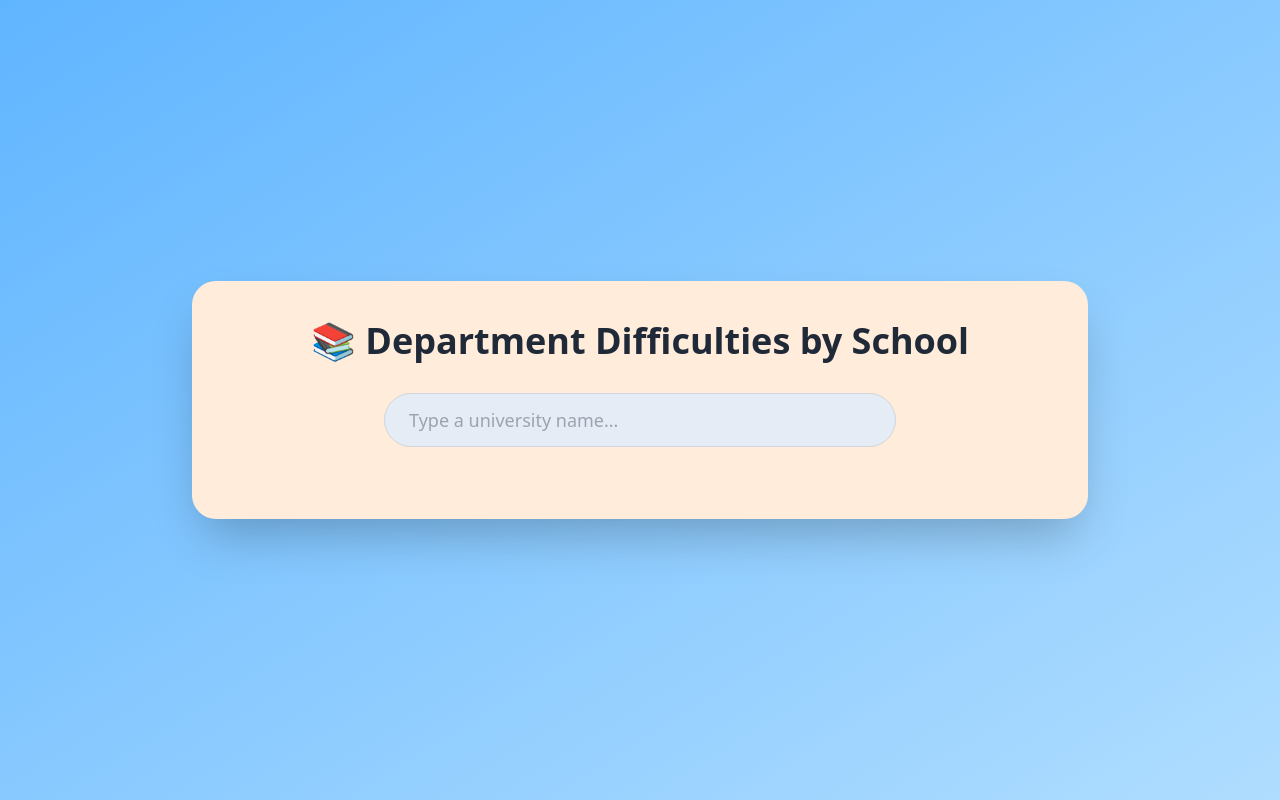
After one commit to cdmackinnon/RMP-Dashboard, a Flask app: page /departments in a window 1280 px wide. The commit adds this page. Run offline with Flask 3, Linux system fonts and the light colour scheme; parts of the project's set-up code (start-up, migrations or seed data) failed here and were passed over; some libraries are stand-ins or nearby versions.

Commit message:
Add sleek UI for department graphs

```diff
--- a/app.py
+++ b/app.py
@@ -6,6 +6,7 @@ import plotly.graph_objs as go
 import plotly.io as pio
 import plotly.utils
 import json
+from flask import request, jsonify
 
 app = Flask(__name__)
 app.config["SQLALCHEMY_DATABASE_URI"] = "postgresql:///rmp.db"
@@ -20,9 +21,6 @@ def initialize_database(app):
             with open("db/schema.sql", "r") as f:
                 db.session.execute(text(f.read()))
             db.session.commit()
-
-
-from flask import request, jsonify
 
 
 @app.route("/autocomplete")
@@ -41,7 +39,12 @@ def autocomplete():
 
 @app.route("/")
 def index():
-    return render_template("index.html")
+    return "Index"
+
+
+@app.route("/departments")
+def school():
+    return render_template("departments.html")
 
 
 @app.route("/school_plot")
@@ -90,72 +93,22 @@ def school_plot():
         x=departments,
         y=avg_difficulties,
         text=[f"{tr} ratings" for tr in total_ratings],
-        marker_color="indianred",
+        marker_color="#FF9149",
     )
 
     layout = go.Layout(
-        title=f"Average Difficulty per Department at {school_name}",
+        title=f"Department Difficulties at {school_name}",
         xaxis=dict(title="Department", tickangle=45),
-        yaxis=dict(title="Avg Difficulty"),
+        yaxis=dict(title="Average Professor Difficulty"),
         height=600,
         margin=dict(b=150),
+        paper_bgcolor="#FFEDDB",
     )
 
     fig = go.Figure(data=[bar], layout=layout)
     graph_json = json.dumps(fig, cls=plotly.utils.PlotlyJSONEncoder)
 
     return jsonify({"graphJSON": graph_json})
-
-
-# @app.route("/")
-# def index():
-#     with db.engine.connect() as connection:
-#         result = connection.execute(
-#             text(
-#                 """
-#             SELECT
-#                 s.school_name,
-#                 s.school_id,
-#                 ROUND(SUM(i.quality * i.total_ratings) / SUM(i.total_ratings), 2) AS avg_quality,
-#                 ROUND(SUM(i.difficulty * i.total_ratings) / SUM(i.total_ratings), 2) AS avg_difficulty
-#             FROM
-#                 Schools s
-#             JOIN
-#                 Instructors i ON s.school_id = i.school_id
-#             GROUP BY
-#                 s.school_id, s.school_name
-#             HAVING
-#                 SUM(i.total_ratings) > 100;
-
-#         """
-#             )
-#         )
-
-#         data = result.fetchall()
-#     school_names = [row[0] for row in data]
-#     avg_qualities = [row[2] for row in data]
-#     avg_difficulties = [row[3] for row in data]
-
-#     scatter = go.Scatter(
-#         x=avg_difficulties,
-#         y=avg_qualities,
-#         mode="markers+text",
-#         hovertext=school_names,
-#         # text= school_names,
-#         textposition="top center",
-#         marker=dict(size=12, color="skyblue"),
-#     )
-
-#     layout = go.Layout(
-#         title="Average Quality vs Difficulty per School",
-#         xaxis=dict(title="Average Difficulty"),
-#         yaxis=dict(title="Average Quality"),
-#         height=600,
-#     )
-
-#     fig = go.Figure(data=[scatter], layout=layout)
-#     graph_json = json.dumps(fig, cls=plotly.utils.PlotlyJSONEncoder)
-#     return render_template("index.html", graphJSON=graph_json)
 
 
 if __name__ == "__main__":
--- a/templates/base.html
+++ b/templates/base.html
@@ -5,7 +5,7 @@
         <meta name="viewport" content="width=device-width, initial-scale=1.0">
         <meta http-equiv="X-UA-Compatible" content="ie=edge">
         <title>Rate My Professor Dashboard</title>
-        <!-- These are the stylesheets and scripts for jQuery UI -->
+        <!-- Imports for jQuery UI components and event handling -->
         <link
         rel="stylesheet"
         href="https://code.jquery.com/ui/1.13.2/themes/base/jquery-ui.css">
--- /dev/null
+++ b/templates/departments.html
@@ -0,0 +1,81 @@
+{% extends "base.html" %}
+
+{% block head %}
+  <script src="https://cdn.plot.ly/plotly-latest.min.js"></script> <!-- Plotly.js -->
+  <script src="https://cdn.tailwindcss.com"></script> <!-- TailwindCSS -->
+  <link href="https://unpkg.com/aos@2.3.4/dist/aos.css" rel="stylesheet"> <!-- AOS Animation CSS -->
+
+{% endblock %}
+
+{% block body %}
+
+<div class="min-h-screen bg-gradient-to-br from-[#60B5FF] to-[#AFDDFF] flex items-center justify-center p-8">
+
+  <!-- Drop shadow and make the box animated on page load   -->
+  <div class="bg-[#FFECDB] p-10 rounded-3xl shadow-2xl w-full max-w-4xl" data-aos="zoom-in">
+
+    <h2 class="text-4xl font-bold text-center text-gray-800 mb-8">
+      📚 Department Difficulties by School
+    </h2>
+
+    <div class="flex justify-center mb-8">
+      <input
+        id="school-search"
+        placeholder="Type a university name..."
+        class="border border-gray-300 rounded-full px-6 py-3 w-full max-w-lg text-lg focus:ring-4 focus:ring-[#FF9149] focus:outline-none transition-all bg-[#E5ECF6]"
+      />
+    </div>
+
+    <div id="plot" class="w-full" data-aos="fade-up" data-aos-delay="200"></div>
+
+    <!-- Loading Wheel -->
+    <div id="loader" class="flex justify-center mt-6 hidden">
+      <div class="animate-spin rounded-full h-12 w-12 border-t-4 border-blue-500"></div>
+    </div>
+
+  </div>
+
+</div>
+
+<script src="https://unpkg.com/aos@2.3.4/dist/aos.js"></script>
+<script>
+  // initialize animate on scroll
+  AOS.init();
+</script>
+
+<script>
+  $(function () {
+    // Attach the autocomplete feature to the input text box "school-search"
+    $("#school-search").autocomplete({
+      // Reference the autocomplete url from app.py
+      source: "/autocomplete",
+      // Pass in the minimum number of characters to trigger autocomplete
+      minLength: 2,
+      select: function (event, ui) {
+        const schoolName = ui.item.value;
+        console.log("User selected:", schoolName);
+
+        // After a school is selected reveal a loading wheel
+        $("#loader").removeClass("hidden");
+        // Clear previous plot
+        $("#plot").html("");
+        // Make request with the user selected school name
+        $.getJSON("/school_plot", { school_name: schoolName }, function (data) {
+          // Hide loading wheel when done
+          $("#loader").addClass("hidden");
+          if (data.graphJSON) {
+            // Parse the JSON back into the plot
+            const plotData = JSON.parse(data.graphJSON);
+            // Create build plot and place in the div with id "plot"
+            Plotly.newPlot("plot", plotData.data, plotData.layout, {responsive: true});
+          } else {
+            // consider linking to the parsing page
+            $("#plot").html("<p class='text-center text-gray-500 mt-4'>No data available for this school.</p>");
+          }
+        });
+      }
+    });
+  });
+</script>
+
+{% endblock %}
```
